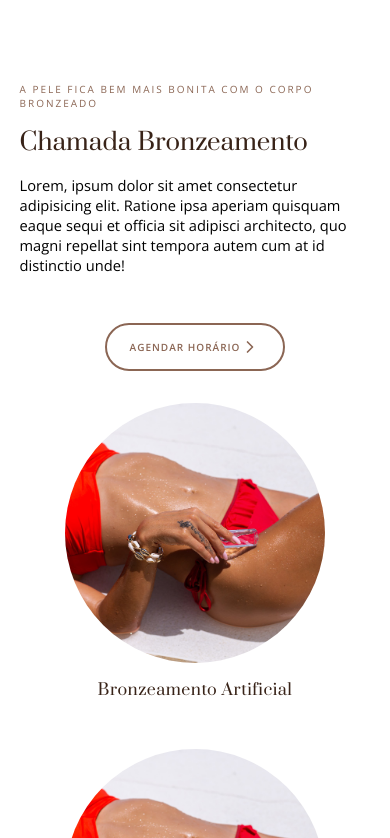
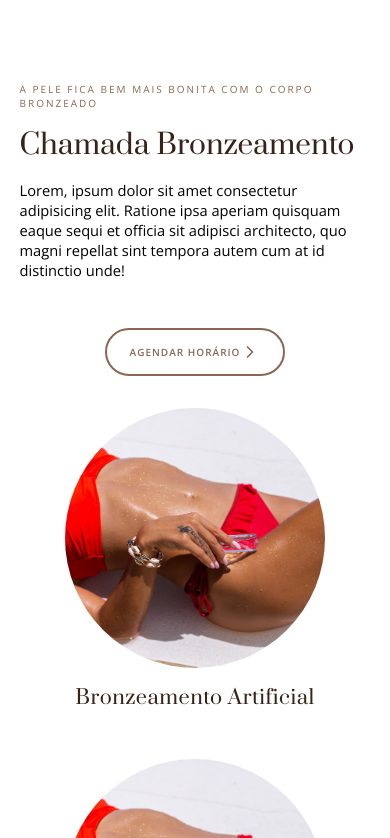
Before and after one commit to JosueFS/studiorb, a Next.js app: page / in a window 390 px wide. Shown: the part 846-1684 px from the top of the page. Built offline with nearby package versions, Linux system fonts and the light colour scheme.

Commit message:
style: responsive font-size

```diff
--- a/src/components/About/styles.ts
+++ b/src/components/About/styles.ts
@@ -40,7 +40,7 @@ export const TextContainer = styled.div`
   }
 
   h2 {
-    font-size: 24px;
+    font-size: clamp(2.4rem, 2.4rem + 1vw, 4.8rem);
     margin: 16px 0;
     font-weight: lighter;
   }
@@ -75,7 +75,7 @@ export const Techniques = styled.div`
     span {
       width: 100%;
       color: ${(props) => props.theme.colors.textPrimary};
-      font-size: 14px;
+      font-size: clamp(1.4rem, 1.4rem + 1vw, 2.8rem);
       font-family: 'Prata', serif;
       letter-spacing: 0.5px;
       text-align: center;
@@ -98,7 +98,7 @@ export const Techniques = styled.div`
       }
 
       span {
-        font-size: 16px;
+        font-size: clamp(1.6rem, 1.6rem + 1vw, 3.2rem);
       }
     }
   }
--- a/src/components/Main/MobileButtonMenu.ts
+++ b/src/components/Main/MobileButtonMenu.ts
@@ -16,6 +16,8 @@ export const MobileButtonMenu = styled.article`
   cursor: pointer;
   transition: all 0.5s ease-in-out;
   z-index: 999;
+
+  color: #fff;
 
   .menu-btn__burger {
     width: 50px;
--- a/src/components/Main/styles.ts
+++ b/src/components/Main/styles.ts
@@ -38,14 +38,14 @@ export const Header = styled.section`
     justify-content: space-between;
 
     > div {
-      padding-left: 20%;
+      padding-left: 10%;
 
       menu {
         display: flex;
         gap: 16px;
-        font-size: 12px;
+        font-size: clamp(1rem, 1rem + 1vw, 1.4rem);
         font-weight: 700;
-        letter-spacing: 2px;
+        letter-spacing: 1px;
         text-transform: uppercase;
         color: ${(props) => props.theme.colors.textPrimary};
 
@@ -57,7 +57,7 @@ export const Header = styled.section`
       }
 
       div {
-        max-width: max(600px, 90%);
+        max-width: 600px;
         h1 {
           font-weight: normal;
           text-shadow: 0 0 24px #333;
@@ -122,7 +122,7 @@ export const MobileMenu = styled.menu`
   a {
     display: inline-block;
     margin: 0;
-    font-size: 32px;
+    font-size: clamp(3.2rem, 3.2rem + 1vw, 6.4rem);
     color: ${(props) => props.theme.colors.background};
 
     transition: all 250ms ease-in-out;
--- a/src/styles/global.ts
+++ b/src/styles/global.ts
@@ -27,30 +27,31 @@ const GlobalStyles = createGlobalStyle`
   }
 
   h1 {
-    font-size: clamp(1.6rem, 2rem + 4vw, 12.8rem);
+    font-size: clamp(1.6rem, 2rem + 3vw, 8rem);
   }
 
   h2 {
-    font-size: clamp(1.6rem, 2rem + 1.8vw, 12.8rem);
+    font-size: clamp(1.6rem, 2rem + 1.8vw, 8rem);
   }
 
   h3 {
-    font-size: clamp(1.6rem, 2rem + 1.6vw, 12.8rem);
+    font-size: clamp(1.6rem, 2rem + 1.6vw, 8rem);
   }
 
   h4 {
-    font-size: clamp(1.6rem, 2rem + 1.4vw, 12.8rem);
+    font-size: clamp(1.6rem, 2rem + 1.4vw, 8rem);
   }
 
   h5 {
-    font-size: clamp(1.6rem, 2rem + 1.2vw, 12.8rem);
+    font-size: clamp(1.6rem, 2rem + 1.2vw, 8rem);
   }
 
   h6 {
-    font-size: clamp(1rem, 0.8rem + 0.5vw, 12.8rem);
+    font-size: clamp(1rem, 0.8rem + 0.5vw, 8rem);
   }
 
   a {
+    /* color: ${(props) => props.theme.colors.textPrimary}; */
     text-decoration: none;
 
     &:visited {
```
